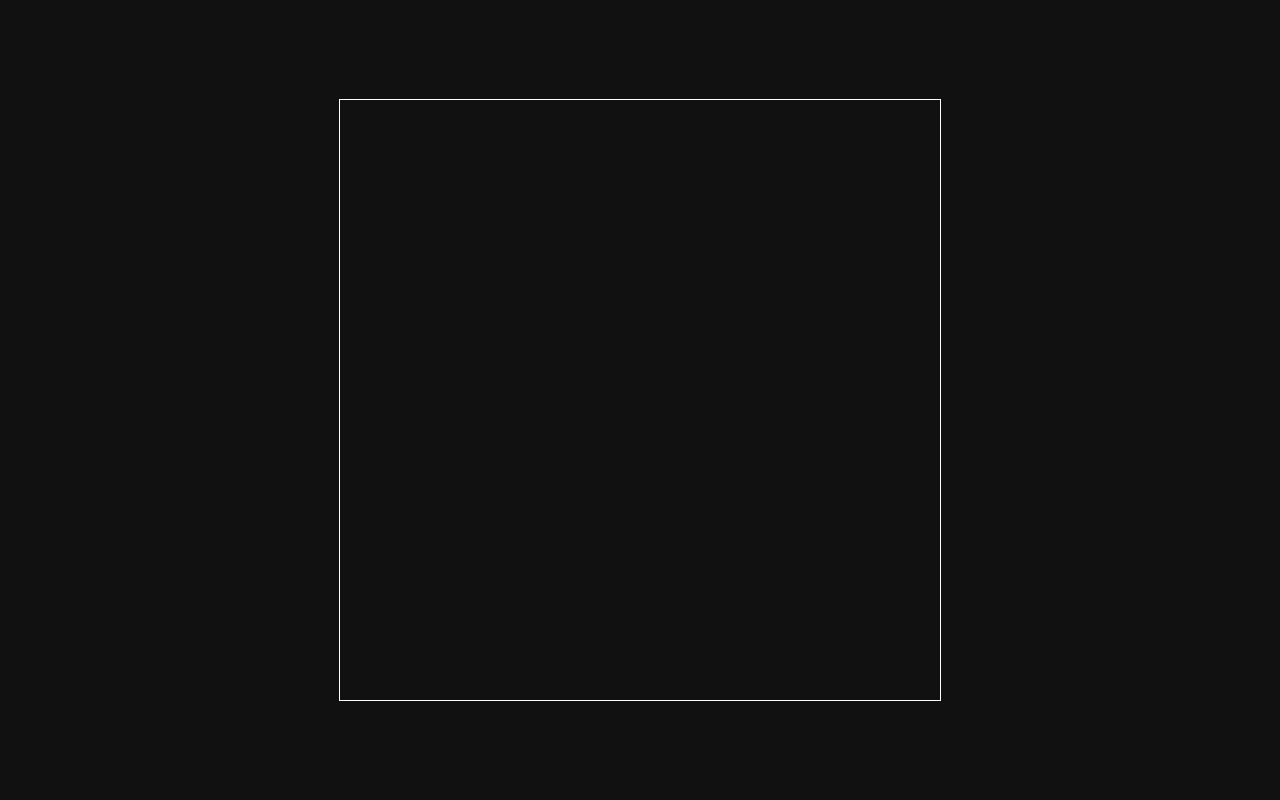
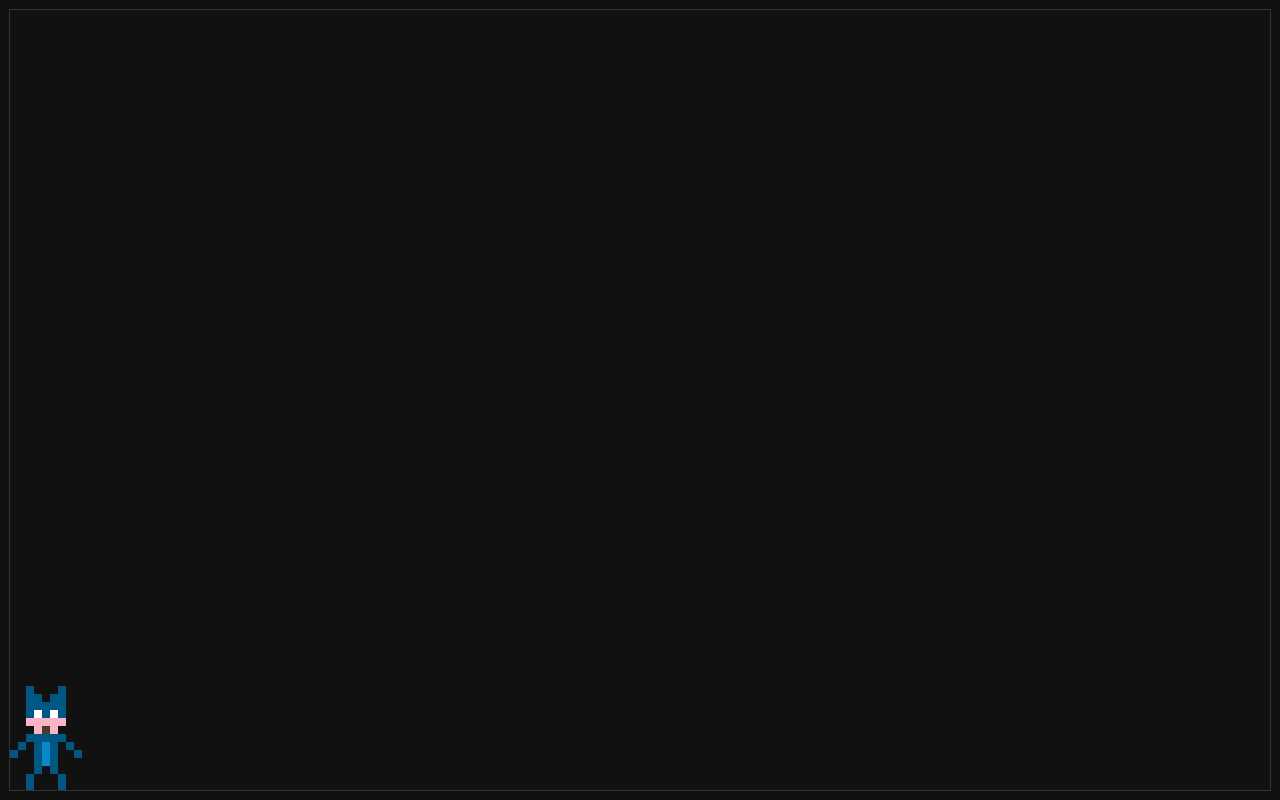
Before and after one commit to jagfiend/feline_fellow_ts, a website built with Vite: page index.html in a window 1280 px wide. Built offline with nearby package versions, Linux system fonts and the light colour scheme.

Commit message:
Work on player asset and input handling

```diff
--- a/index.html
+++ b/index.html
@@ -3,11 +3,11 @@
     <head>
         <meta charset="UTF-8" />
         <meta name="viewport" content="width=device-width, initial-scale=1.0" />
-        <title>Canvas + Vite starter</title>
+        <title>Catboy 2D - Side scroller</title>
     </head>
     <body>
-        <img src="src/img/Catboy_idle.png">
-        <canvas id="game" height="600" width="600"></canvas>
+        <img id="player" src="src/img/player.png">
+        <canvas id="game"></canvas>
         <script type="module" src="/src/main.ts"></script>
     </body>
 </html>
--- a/src/drawing.ts
+++ b/src/drawing.ts
@@ -3,18 +3,3 @@ import Settings from "./settings";
 export function clear(context: CanvasRenderingContext2D) {
     context.clearRect(0,0, Settings.SCREEN_WIDTH, Settings.SCREEN_WIDTH)
 }
-
-export function drawSprite(
-    context: CanvasRenderingContext2D,
-    image: CanvasImageSource,
-    sx: number,
-    sy: number,
-    sw: number,
-    sh: number,
-    dx: number,
-    dy: number,
-    dw: number,
-    dh: number
-) {
-    context.drawImage(image, sx, sy, sw, sh, dx, dy, dw, dh);
-}
--- a/src/game.ts
+++ b/src/game.ts
@@ -1,18 +1,21 @@
 import Player from "./player";
+import {InputHandler} from "./input";
 
 export default class Game {
     public width: number;
     public height: number;
+    public input: InputHandler
     public player: Player
 
     constructor(width: number, height: number) {
         this.width = width
         this.height = height
+        this.input = new InputHandler()
         this.player = new Player(this)
     }
 
-    update () {
-        this.player.update()
+    update (deltaTime: number) {
+        this.player.update(this.input.lastKey, deltaTime)
     }
 
     draw(context: CanvasRenderingContext2D) {
--- /dev/null
+++ b/src/input.ts
@@ -0,0 +1,34 @@
+export enum KeyInput {
+    PRESS_LEFT = "PRESS left",
+    PRESS_RIGHT = "PRESS right",
+    RELEASE_LEFT = "RELEASE left",
+    RELEASE_RIGHT = "RELEASE right",
+}
+
+export class InputHandler {
+    public lastKey: string
+
+    constructor() {
+        this.lastKey = ''
+        window.addEventListener('keydown', event => {
+            switch (event.key) {
+                case "ArrowLeft":
+                    this.lastKey = KeyInput.PRESS_LEFT;
+                    break
+                case "ArrowRight":
+                    this.lastKey = KeyInput.PRESS_RIGHT;
+                    break
+            }
+        })
+        window.addEventListener('keyup', event => {
+            switch (event.key) {
+                case "ArrowLeft":
+                    this.lastKey = KeyInput.RELEASE_LEFT;
+                    break
+                case "ArrowLeft":
+                    this.lastKey = KeyInput.RELEASE_RIGHT;
+                    break
+            }
+        })
+    }
+}
--- a/src/main.ts
+++ b/src/main.ts
@@ -6,15 +6,23 @@ import Game from './game'
 window.addEventListener('load', function () {
     const canvas: HTMLElement | null = document.getElementById('game')
     // @ts-ignore
+    canvas.width = Settings.SCREEN_WIDTH
+    // @ts-ignore
+    canvas.height = Settings.SCREEN_HEIGHT
+    // @ts-ignore
     const ctx: CanvasRenderingContext2D = canvas.getContext('2d')
-    const game = new Game(Settings.SCREEN_WIDTH, Settings.SCREEN_WIDTH)
+    const game = new Game(Settings.SCREEN_WIDTH, Settings.SCREEN_HEIGHT)
 
-    function animate() {
+    let lastTime: number = 0
+
+    function animate(timestamp: number) {
+        let deltaTime = timestamp - lastTime
+        lastTime = timestamp
         clear(ctx)
-        game.update()
+        game.update(deltaTime)
         game.draw(ctx)
         requestAnimationFrame(animate)
     }
 
-    animate()
+    animate(0)
 })
--- /dev/null
+++ b/src/player-states.ts
@@ -0,0 +1,90 @@
+import Player from "./player";
+import State from "./state";
+import {KeyInput} from "./input";
+
+export enum PlayerStates {
+    IDLE = 0,
+    RUN_RIGHT = 1,
+    RUN_LEFT = 2,
+}
+
+export class PlayerIdle implements State {
+    public state: PlayerStates
+    public player: Player
+
+    constructor(player: Player) {
+        this.state = PlayerStates.IDLE
+        this.player = player
+    }
+
+    enter(): void {
+        this.player.frameX = 0
+        this.player.frameY = 0
+        this.player.maxFrames = 23
+    }
+
+    handleInput(input: string): void {
+        switch (input) {
+            case KeyInput.PRESS_RIGHT:
+                this.player.setState(PlayerStates.RUN_RIGHT)
+                break
+            case KeyInput.PRESS_LEFT:
+                this.player.setState(PlayerStates.RUN_LEFT)
+                break
+        }
+    }
+}
+
+export class PlayerRunRight implements State {
+    public state: PlayerStates
+    public player: Player
+
+    constructor(player: Player) {
+        this.state = PlayerStates.RUN_RIGHT
+        this.player = player
+    }
+
+    enter(): void {
+        this.player.frameX = 0
+        this.player.frameY = 1
+        this.player.maxFrames = 1
+    }
+
+    handleInput(input: string): void {
+        switch (input) {
+            case KeyInput.RELEASE_RIGHT:
+                this.player.setState(PlayerStates.IDLE)
+                break
+            case KeyInput.PRESS_LEFT:
+                this.player.setState(PlayerStates.RUN_LEFT)
+                break
+        }
+    }
+}
+
+export class PlayerRunLeft implements State {
+    public state: PlayerStates
+    public player: Player
+
+    constructor(player: Player) {
+        this.state = PlayerStates.RUN_LEFT
+        this.player = player
+    }
+
+    enter(): void {
+        this.player.frameX = 0
+        this.player.frameY = 2
+        this.player.maxFrames = 1
+    }
+
+    handleInput(input: string): void {
+        switch (input) {
+            case KeyInput.RELEASE_LEFT:
+                this.player.setState(PlayerStates.IDLE)
+                break
+            case KeyInput.PRESS_RIGHT:
+                this.player.setState(PlayerStates.RUN_RIGHT)
+                break
+        }
+    }
+}
--- a/src/player.ts
+++ b/src/player.ts
@@ -1,21 +1,82 @@
 import Game from "./game"
+import {PlayerIdle, PlayerRunLeft, PlayerRunRight, PlayerStates} from "./player-states";
+import Settings from "./settings";
 
 export default class Player {
     public game: Game
+    public image: any
+    public width: number
+    public height: number
     public x: number
     public y: number
+    public states: any[]
+    public currentState: PlayerIdle | PlayerRunRight | PlayerRunLeft
+    public frameX: number
+    public frameY: number
+    public maxFrames: number
+    public frameTimer:number
+    public frameInterval: number
 
     constructor(game: Game) {
         this.game = game
-        this.x = (game.width - 5) / 2
-        this.y = (game.height - 5) / 2
+        this.image = document.getElementById('player')
+        this.width = 72
+        this.height = 112
+        this.x = 0
+        this.y = this.game.height - this.height
+        this.states = [
+            new PlayerIdle(this),
+            new PlayerRunRight(this),
+            new PlayerRunLeft(this),
+        ]
+        this.currentState = this.states[PlayerStates.IDLE]
+        this.frameX = 0
+        this.frameY = 0
+        this.maxFrames = 23
+        this.frameTimer = 0
+        this.frameInterval = 1000 / Settings.FPS_LIMIT
     }
 
-    update () {
-        //
+    update(input: string, deltaTime: number) {
+        this.updateFrames(deltaTime)
+        this.currentState.handleInput(input)
     }
 
-    draw(context: CanvasRenderingContext2D) {
+    draw(context: CanvasRenderingContext2D)
+    {
+        context.drawImage(
+            this.image,
+            this.width * this.frameX,
+            0,
+            this.width,
+            this.height,
+            this.x,
+            this.y,
+            this.width,
+            this.height
+        )
+    }
 
+    setState(state: PlayerStates): void
+    {
+        this.currentState = this.states[state]
+        this.currentState.enter()
+    }
+
+    updateFrames(deltaTime: number): void
+    {
+        if (this.frameTimer < this.frameInterval) {
+            this.frameTimer += deltaTime
+            return;
+        }
+
+        this.frameTimer = 0
+
+        if (this.frameX < this.maxFrames) {
+            this.frameX++
+            return
+        }
+
+        this.frameX = 0
     }
 }
--- a/src/settings.ts
+++ b/src/settings.ts
@@ -1,5 +1,7 @@
-export default Object.freeze({
-    FPS_LIMIT: 20,
-    SCREEN_HEIGHT: 600,
-    SCREEN_WIDTH: 600,
-})
+enum Settings {
+    FPS_LIMIT = 24,
+    SCREEN_HEIGHT = window.innerHeight - 20,
+    SCREEN_WIDTH = window.innerWidth - 20,
+}
+
+export default Settings
--- /dev/null
+++ b/src/state.ts
@@ -0,0 +1,5 @@
+export default interface State {
+    state: number
+    enter(): void
+    handleInput(input: string): void
+}
--- a/src/style.css
+++ b/src/style.css
@@ -5,7 +5,7 @@ body {
 }
 
 canvas {
-    border: 1px solid #fff;
+    border: 1px solid #333;
     left: 50%;
     max-height: 100%;
     max-width: 100%;
```
Also changed, not shown: src/playerStates.js (deleted, +0 -13 lines), README.md, src/img/Catboy_idle.png (deleted), src/img/player.png (added).
